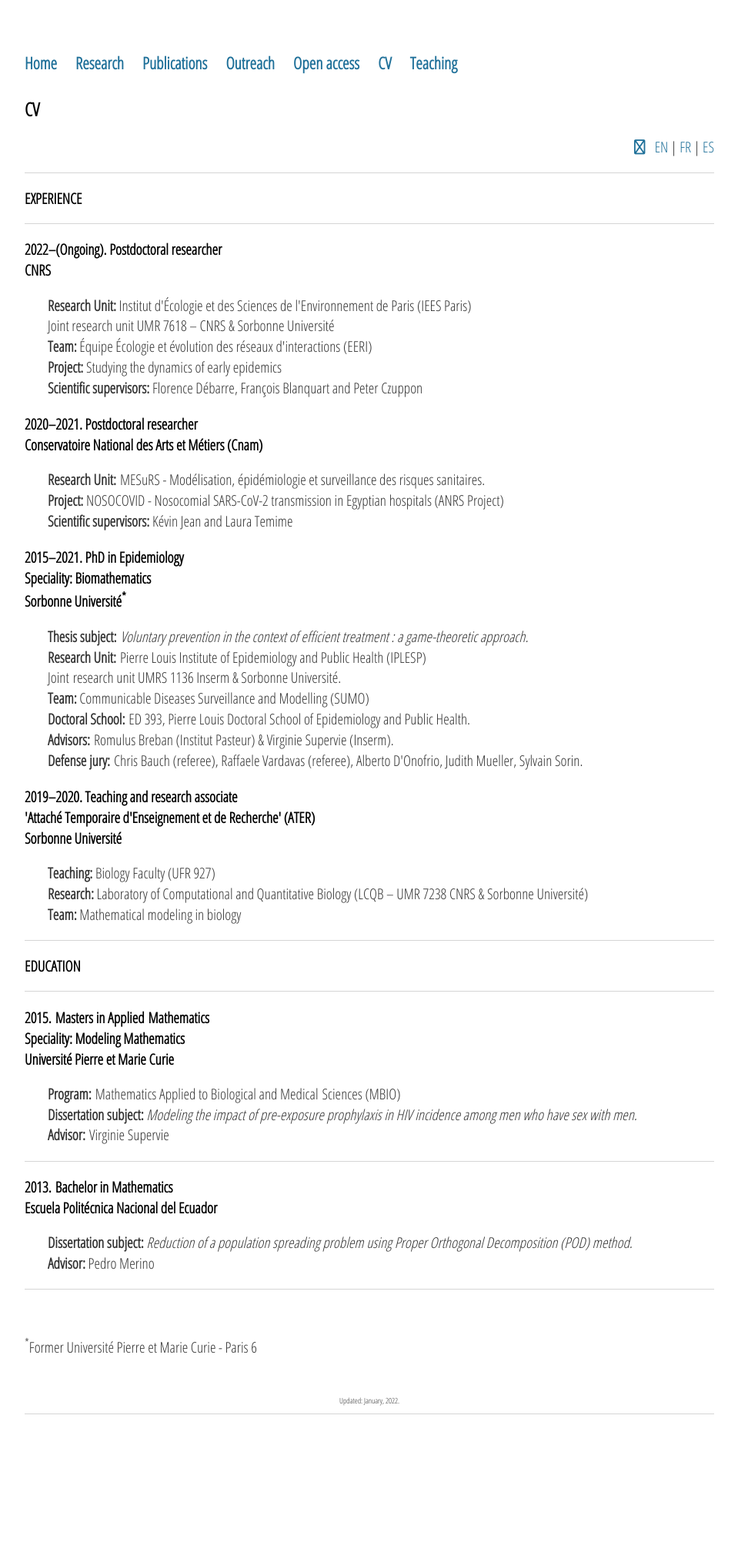
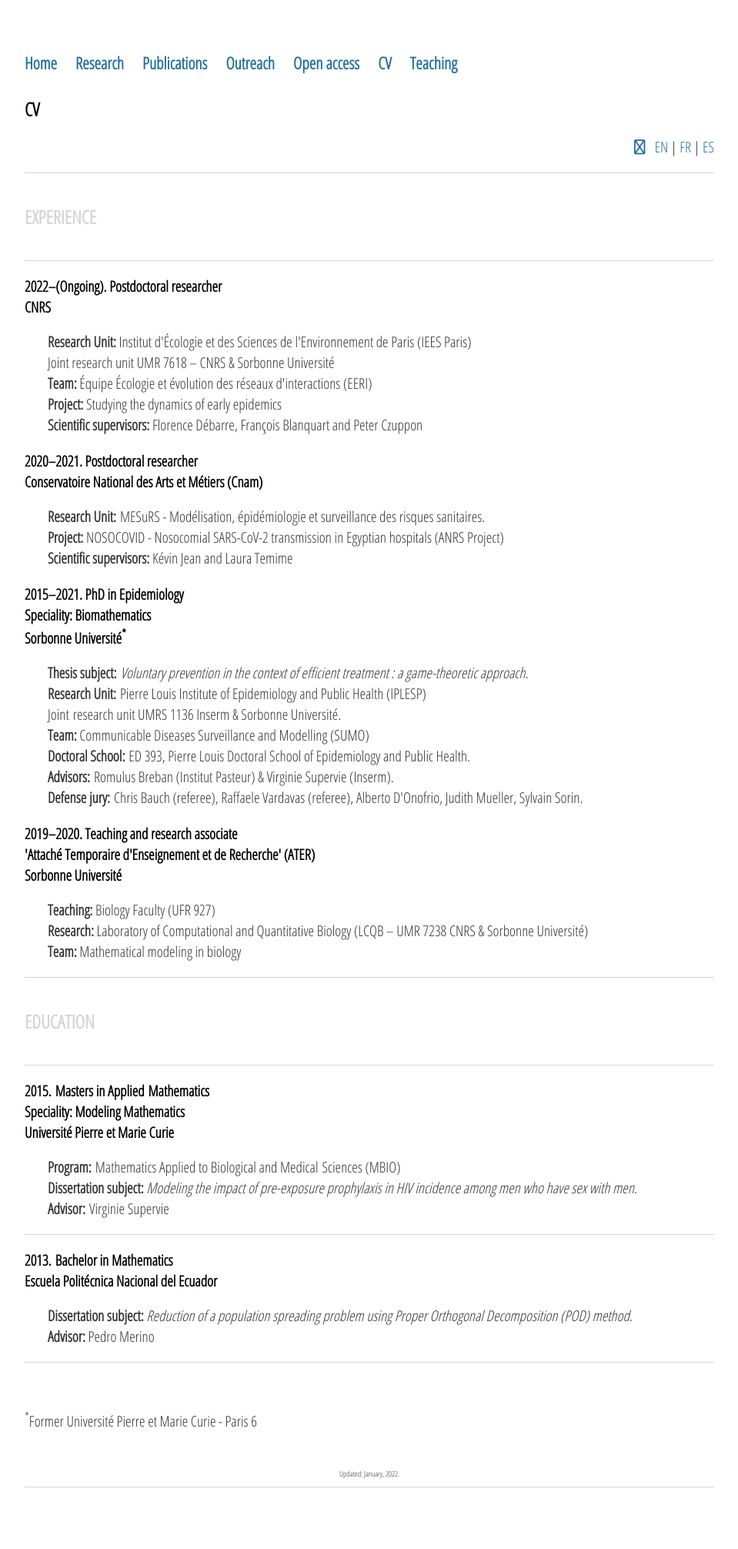
Before and after one commit to sjijon/sjijon.github.io, a Jekyll site: the page built from cv.html, in a window 1280 px wide. Shown: the whole page at 77% size, without its empty margins (160-1119 px from the left). Built offline with Jekyll 4.4.1, drawn with Linux system fonts in a browser that asks for light colours; nearby versions of some CDN libraries; before the commit the page ends 1917 px from its top, so only the background shows below that.

Commit message:
Fix sections

```diff
--- a/cv.html
+++ b/cv.html
@@ -13,7 +13,7 @@ title: CV
 	</p>
 
 	<p style="border-bottom: 1px solid #d5d5d5;"></p>
-	<h4>EXPERIENCE</h4>
+	<h5>EXPERIENCE</h5>
 	<p style="border-bottom: 1px solid #d5d5d5;"></p>
 
 	<h4>2022&ndash;(Ongoing). Postdoctoral researcher</h4>
@@ -75,7 +75,7 @@ title: CV
 	</p>
 
 	<p style="border-bottom: 1px solid #d5d5d5;"></p>
-	<h4>EDUCATION</h4>
+	<h5>EDUCATION</h5>
 	<p style="border-bottom: 1px solid #d5d5d5;"></p>
 	<h4>2015. Masters in Applied Mathematics
 		<br>
```
